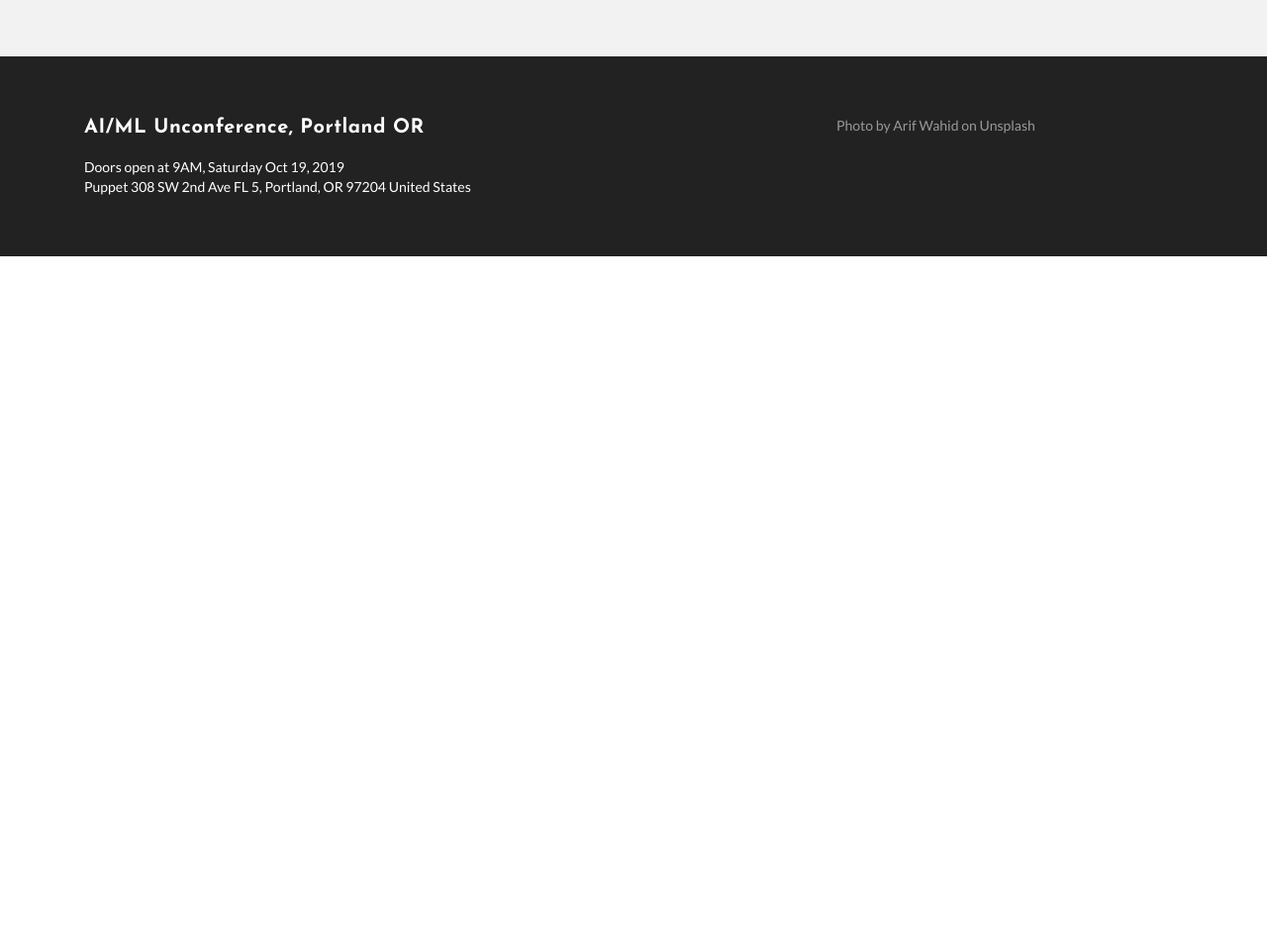
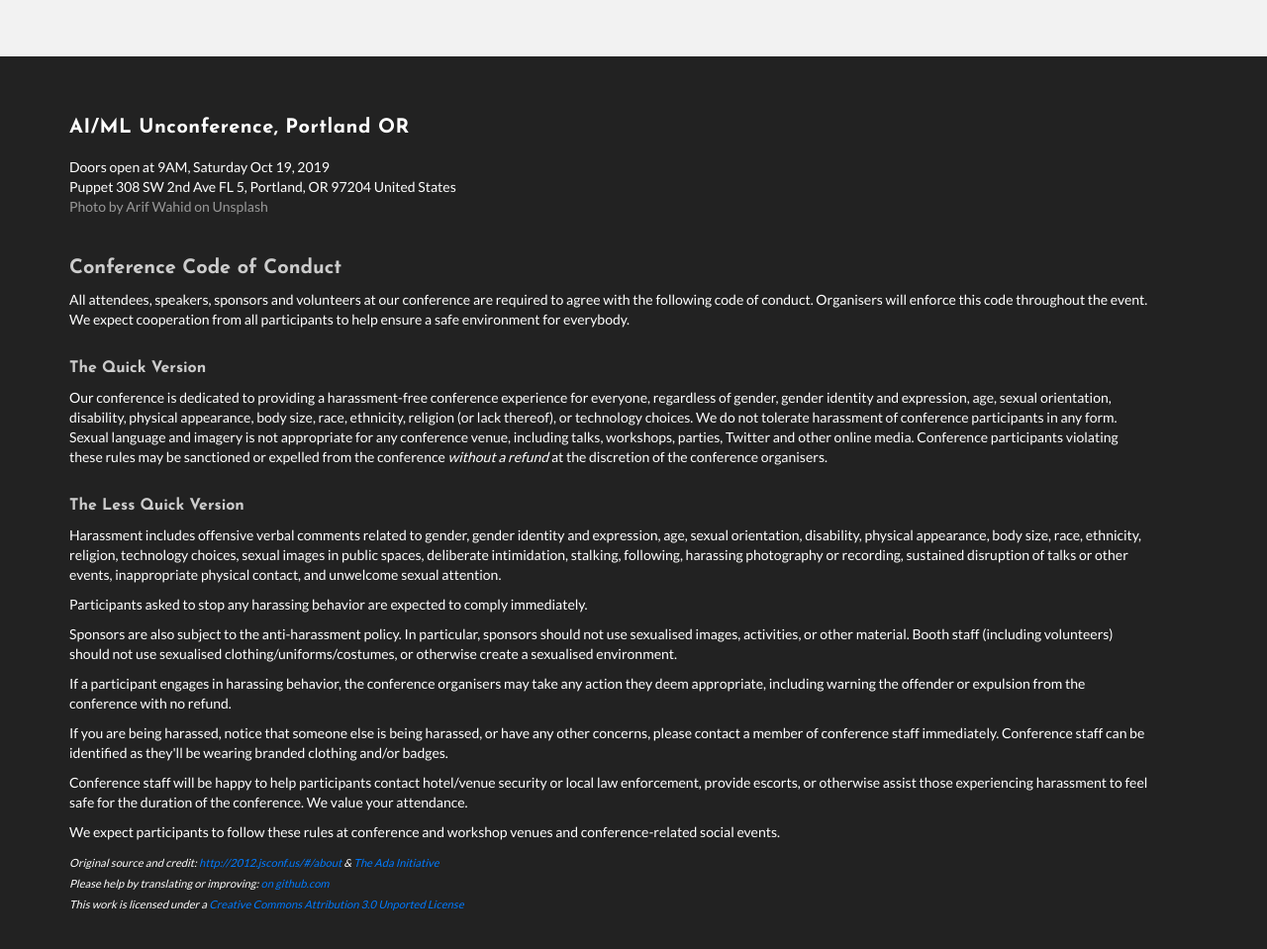
Before and after one commit to juellez/aimlrocks, a plain HTML site: page index.html in a window 1280 px wide. Shown: the part 6689-7648 px from the top of the page at 99% size. Before the commit the page ends 6948 px from the top, so only its background shows below. Drawn offline with Linux system fonts and the light colour scheme; a script that the page names is missing; files whose address does not match are found by name.

Commit message:
added code of conduct

```diff
--- a/assets/css/main.css
+++ b/assets/css/main.css
@@ -2251,3 +2251,11 @@ a.back-to-top:hover, a.back-to-top:focus {
   color: #fff;
   border-color: #fff;
 }
+
+#coc {
+  padding: 20px 0;
+}
+#coc p { margin-bottom: 10px; }
+#coc h1, #coc h2, #coc h3 { color: #ccc; margin: 20px 0 10px; }
+#coc h1 { font-size: 20px; }
+#coc h2, #coc h3 { font-size: 16px; }
--- a/index.html
+++ b/index.html
@@ -18,7 +18,7 @@
     <!-- Animate -->
     <link rel="stylesheet" type="text/css" href="assets/css/animate.css">
     <!-- Main Style -->
-    <link rel="stylesheet" type="text/css" href="assets/css/main.css?v=3">
+    <link rel="stylesheet" type="text/css" href="assets/css/main.css?v=4">
     <!-- Responsive Style -->
     <link rel="stylesheet" type="text/css" href="assets/css/responsive.css">
 
@@ -764,18 +764,127 @@
     <footer class="footer-area section-padding">
       <div class="container">
         <div class="row">
-          <div class="col-md-7 col-lg-8 col-sm-6 col-xs-12 wow fadeInUp" data-wow-delay="0.2s">
+          <div class="col-xs-12 wow fadeInUp" data-wow-delay="0.2s">
             <h3>AI/ML Unconference, Portland OR</h3>
 
             <p>Doors open at 9AM, Saturday Oct 19, 2019</p>
             <p>Puppet 308 SW 2nd Ave FL 5, Portland, OR 97204 United States</p>
 
-          </div>
-          <div class="col-md-5 col-lg-4 col-sm-6 col-xs-12 wow fadeInUp" data-wow-delay="0.8s">
-
             <p class="credits">Photo by Arif Wahid on <a href="https://unsplash.com/s/photos/data-science?utm_source=unsplash&utm_medium=referral&utm_content=creditCopyText">Unsplash</a></p>
 
           </div>
+        </div>
+      </div>
+
+
+      <div class="container">
+        <div class="row" id="coc">
+
+
+
+          <h1>Conference Code of Conduct</h1>
+
+          <p>
+            All attendees, speakers, sponsors and volunteers at our conference are
+            required to agree with the following code of conduct. Organisers will
+            enforce this code throughout the event. We expect cooperation from all
+            participants to help ensure a safe environment for everybody.
+          </p>
+
+          <h2>The Quick Version</h2>
+
+          <p>
+            Our conference is dedicated to providing a harassment-free conference
+            experience for everyone, regardless of gender, gender identity and
+            expression, age, sexual orientation, disability, physical appearance, body
+            size, race, ethnicity, religion (or lack thereof), or technology choices.
+            We do not tolerate harassment of conference participants in any form.
+            Sexual language and imagery is not appropriate for any conference venue,
+            including talks, workshops, parties, Twitter and other online media.
+            Conference participants violating these rules may be sanctioned or
+            expelled from the conference <em>without a refund</em> at the discretion
+            of the conference organisers.
+          </p>
+
+          <h2>The Less Quick Version</h2>
+
+          <p>
+            Harassment includes offensive verbal comments related to gender, gender
+            identity and expression, age, sexual orientation, disability, physical
+            appearance, body size, race, ethnicity, religion, technology choices,
+            sexual images in public spaces, deliberate intimidation, stalking,
+            following, harassing photography or recording, sustained disruption of
+            talks or other events, inappropriate physical contact, and unwelcome
+            sexual attention.
+          </p>
+
+          <p>
+            Participants asked to stop any harassing behavior are expected to comply
+            immediately.
+          </p>
+
+          <p>
+            Sponsors are also subject to the anti-harassment policy. In particular,
+            sponsors should not use sexualised images, activities, or other material.
+            Booth staff (including volunteers) should not use sexualised
+            clothing/uniforms/costumes, or otherwise create a sexualised environment.
+          </p>
+
+          <p>
+            If a participant engages in harassing behavior, the conference organisers
+            may take any action they deem appropriate, including warning the offender
+            or expulsion from the conference with no refund.
+          </p>
+
+          <p>
+            If you are being harassed, notice that someone else is being harassed, or
+            have any other concerns, please contact a member of conference staff
+            immediately. Conference staff can be identified as they&#39;ll be wearing
+            branded clothing and/or badges.
+          </p>
+
+          <p>
+            Conference staff will be happy to help participants contact hotel/venue
+            security or local law enforcement, provide escorts, or otherwise assist
+            those experiencing harassment to feel safe for the duration of the
+            conference. We value your attendance.
+          </p>
+
+          <p>
+            We expect participants to follow these rules at conference and workshop
+            venues and conference-related social events.
+          </p>
+
+          <div class="footer">
+            <p>
+              <small
+                ><em
+                  >Original source and credit:
+                  <a href="http://2012.jsconf.us/#/about"
+                    >http://2012.jsconf.us/#/about</a
+                  >
+                  &amp;
+                  <a
+                    href="http://geekfeminism.wikia.com/wiki/Conference_anti-harassment/Policy"
+                    >The Ada Initiative</a
+                  ><br />
+
+                  Please help by translating or improving:
+                  <a href="https://github.com/confcodeofconduct/confcodeofconduct.com"
+                    >on github.com</a
+                  ><br />
+
+                  This work is licensed under a
+                  <a
+                    rel="license"
+                    href="http://creativecommons.org/licenses/by/3.0/deed.en_US"
+                    >Creative Commons Attribution 3.0 Unported License</a
+                  ></em
+                ></small
+              >
+            </p>
+          </div>
+
         </div>
       </div>
     </footer>
```
